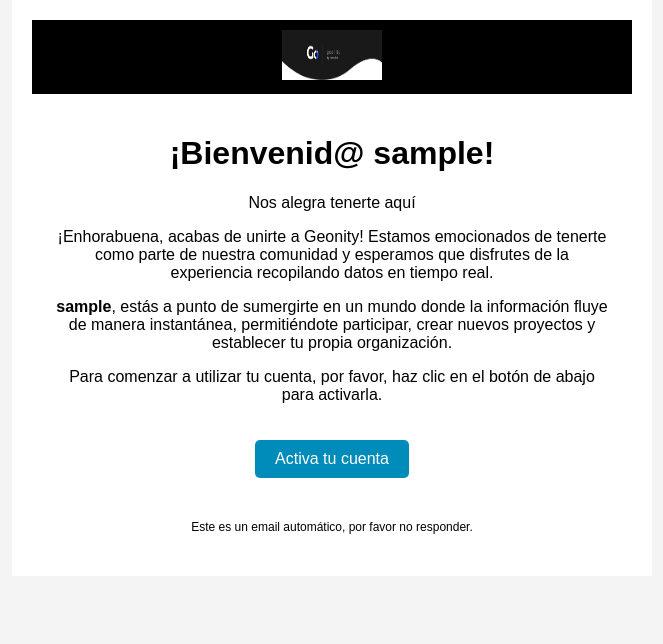
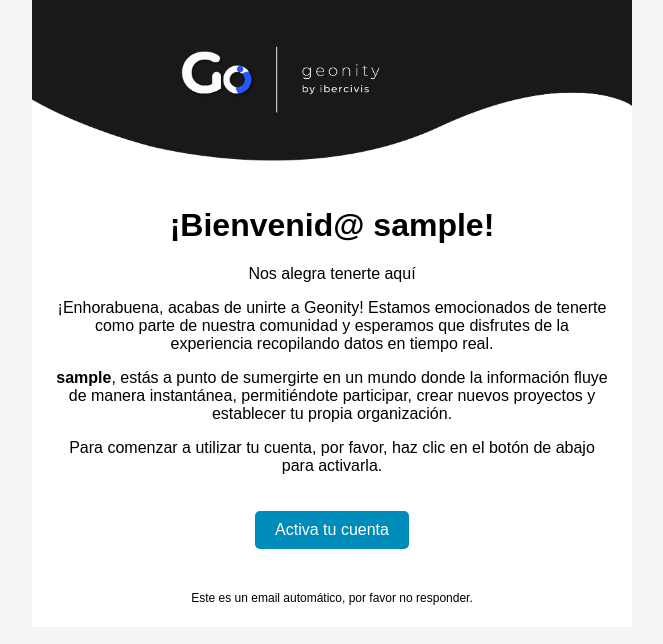
Before and after one commit to Ibercivis/citsci-api, a Django app: template templates/account/email/email_confirmation_signup_message.html in a window 1280 px wide. Shown: the top 644 px of the page, without its empty margins (308-971 px from the left). Run offline with Django 4.2, Linux system fonts and the light colour scheme; the template is opened without the code that fills it, so the values that code supplies are empty; the visitor is signed in with stand-in values (Sample User, id 1).

Commit message:
Cabeceras de emails mejoradas

```diff
--- a/templates/account/email/email_confirmation_signup_message.html
+++ b/templates/account/email/email_confirmation_signup_message.html
@@ -16,13 +16,11 @@
     width: 100%;
     max-width: 600px;
     margin: 0 auto;
-    padding: 20px;
+    padding: 0;
   }
-  .header {
-    background-color: #000000;
-    color: #ffffff;
-    padding: 10px;
-    text-align: center;
+  .header img {
+    width: 100%; /* Ancho completo del contenedor */
+    height: auto; /* Altura automática para mantener la relación de aspecto */
   }
   .content {
     padding: 20px;
```
Also changed, not shown: templates/activation_fail.html (+4 -6 lines), templates/activation_success.html (+5 -7 lines).
